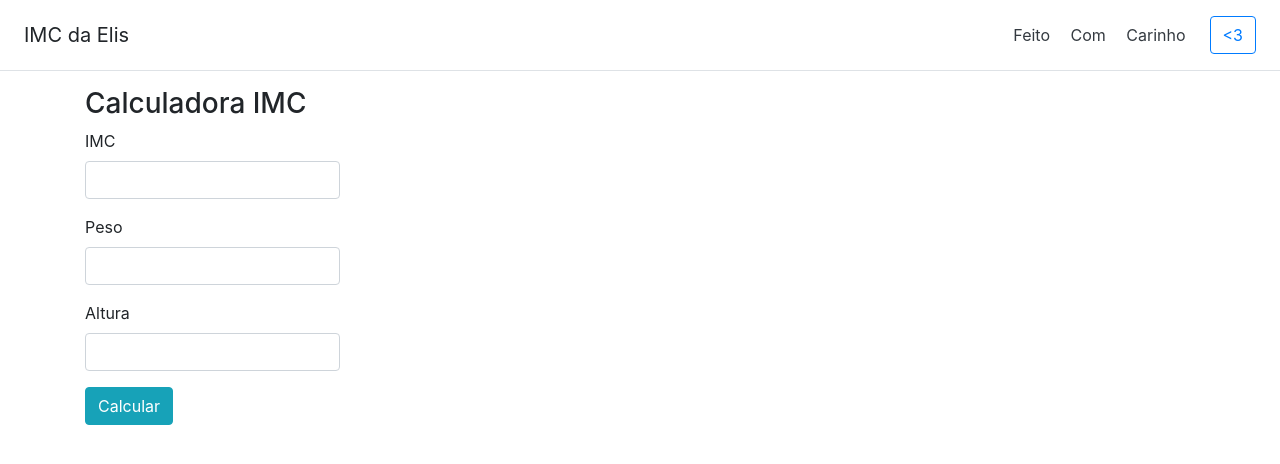
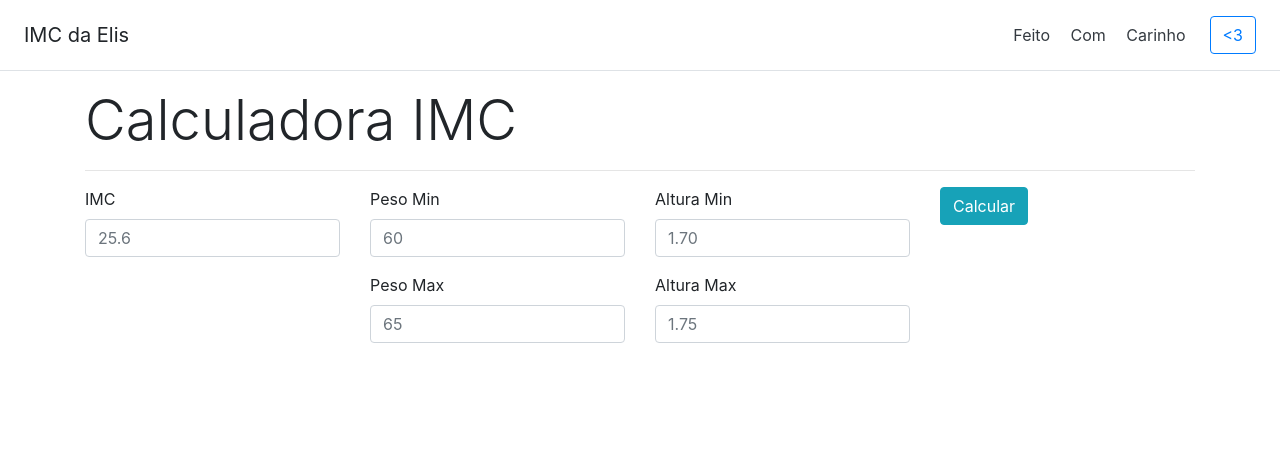
Before and after one commit to ITA-ftuyama/ita-ftuyama.github.io, a plain HTML site: page index.html in a window 1280 px wide. Drawn offline with nearby package versions, Linux system fonts and the light colour scheme.

Commit message:
Update index.html

```diff
--- a/index.html
+++ b/index.html
@@ -21,22 +21,37 @@
     </div>
 
 <div class="container">
-  <h3>Calculadora IMC</h3>
+  <h3 class="display-4">Calculadora IMC</h3>
+  <hr/>
   <form>
     <div class="row">
       <div class="col-md-3">
         <div class="form-group">
           <label>IMC</label>
-          <input class="form-control" type="number"/>
+          <input class="form-control" type="number" step="0.1" placeholder="25.6"/>
+        </div>
+      </div>
+      <div class="col-md-3">
+        <div class="form-group">
+          <label>Peso Min</label>
+          <input class="form-control" type="number" placeholder="60"/>
         </div>
         <div class="form-group">
-          <label>Peso</label>
-          <input class="form-control" type="number"/>
+          <label>Peso Max</label>
+          <input class="form-control" type="number" placeholder="65"/>
+        </div>
+      </div>
+      <div class="col-md-3">
+        <div class="form-group">
+          <label>Altura Min</label>
+          <input class="form-control" type="number" step="0.01" placeholder="1.70"/>
         </div>
         <div class="form-group">
-          <label>Altura</label>
-          <input class="form-control" type="number"/>
+          <label>Altura Max</label>
+          <input class="form-control" type="number" step="0.01" placeholder="1.75"/>
         </div>
+      </div>
+      <div class="col-md-3">
         <button class="btn btn-info">Calcular</button>
       </div>
     </div>
```
